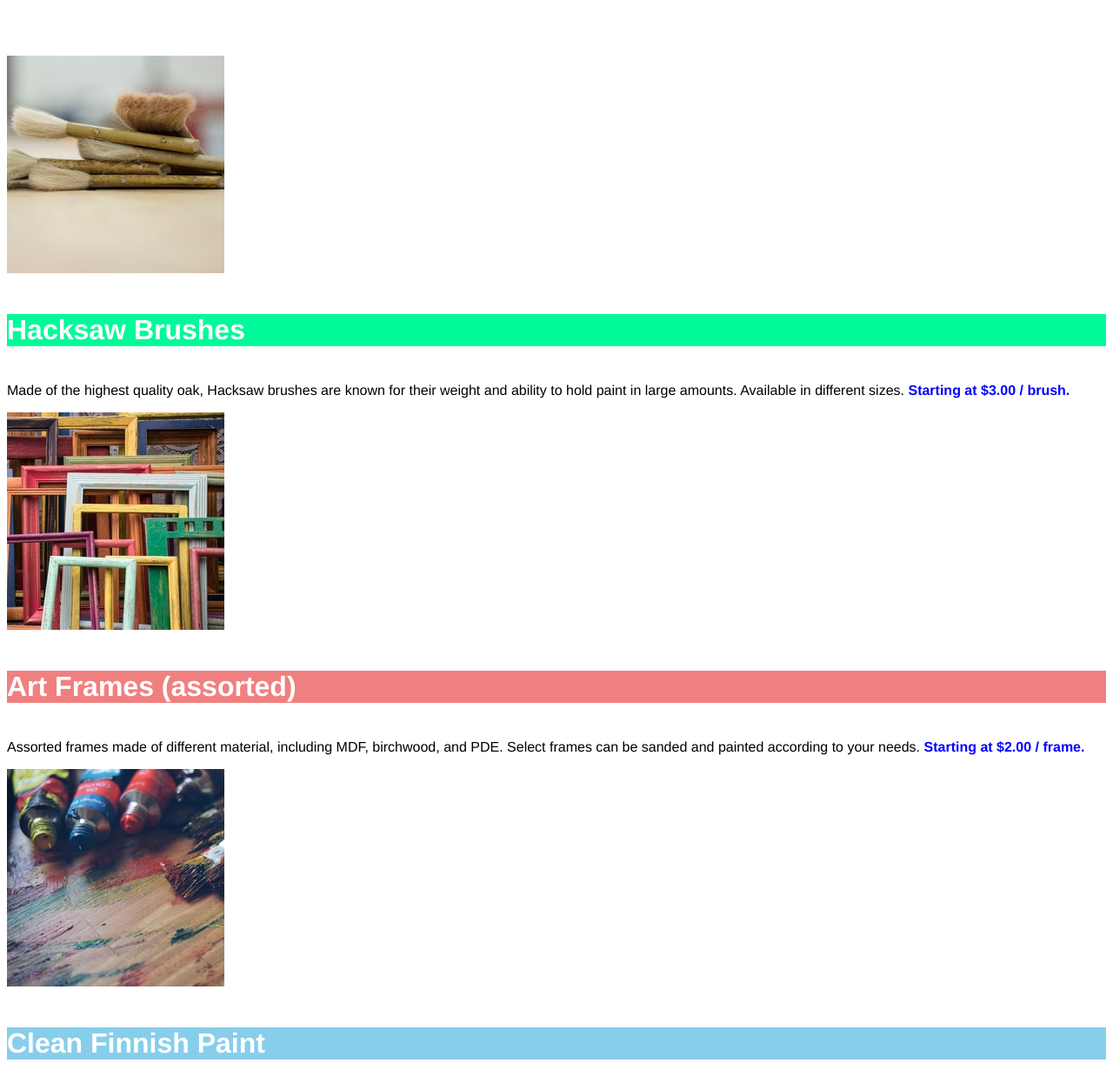
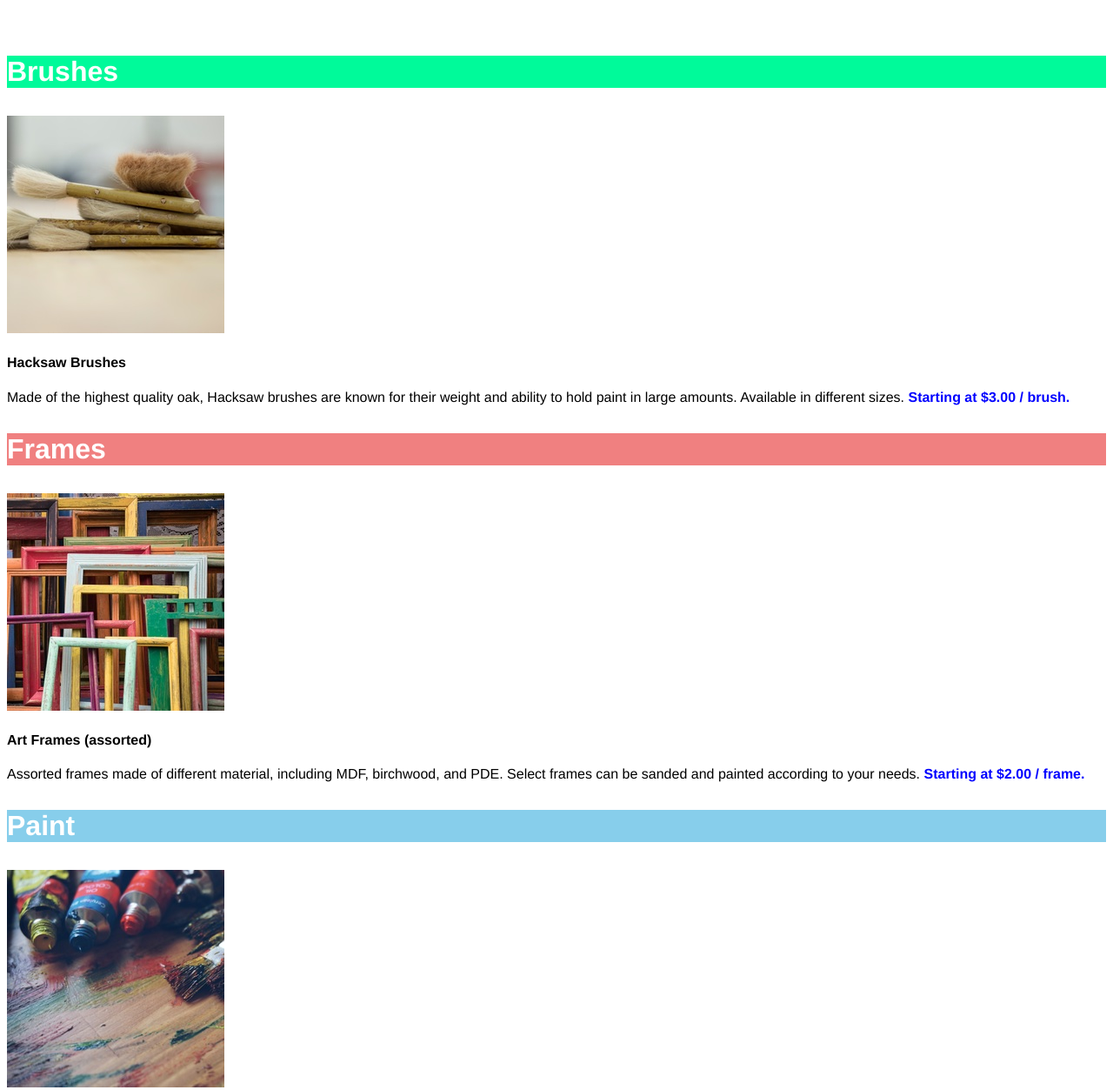
Before and after one commit to sun0019/assignment1, a plain HTML site: page index.html in a window 1280 px wide. Shown: the part 185-1438 px from the top of the page at 87% size. Drawn offline with Linux system fonts and the light colour scheme.

Commit message:
contents updates

```diff
--- a/index.html
+++ b/index.html
@@ -12,6 +12,7 @@
 
     <!-- Brushes Section -->
     <div class="brushes">
+      <h3>Brushes</h3>
       <img src="resources/images/hacksaw.jpg" alt="hacksaw">
       <h4>Hacksaw Brushes</h4>
       <p>Made of the highest quality oak, Hacksaw brushes are known for their
@@ -21,6 +22,7 @@
 
     <!-- Frames Section -->
     <div class="frames">
+      <h3>Frames</h3>
       <img src="resources/images/frames.jpg" alt="frames">
       <h4>Art Frames (assorted)</h4>
       <p>Assorted frames made of different material, including MDF, birchwood,
@@ -30,6 +32,7 @@
 
     <!-- Paint Section -->
     <div class="finnish">
+      <h3>Paint</h3>
       <img src="resources/images/finnish.jpg" alt="finnish">
       <h4>Clean Finnish Paint</h4>
       <p>Imported paint from Finland. Over 256 colors available in-store,
--- a/resources/css/style.css
+++ b/resources/css/style.css
@@ -10,7 +10,7 @@ h1{
   background-image: url("../images/pattern.jpeg");
 }
 
-h4{
+h3{
   font-size: 32px;
   font-weight: bold;
   color: white;
@@ -20,14 +20,14 @@ strong{
   color: blue
 }
 
-.brushes h4{
+.brushes h3{
   background-color: mediumspringgreen;
 }
 
-.frames h4{
+.frames h3{
   background-color: lightcoral;
 }
 
-.finnish h4{
+.finnish h3{
   background-color: skyblue;
 }
```
